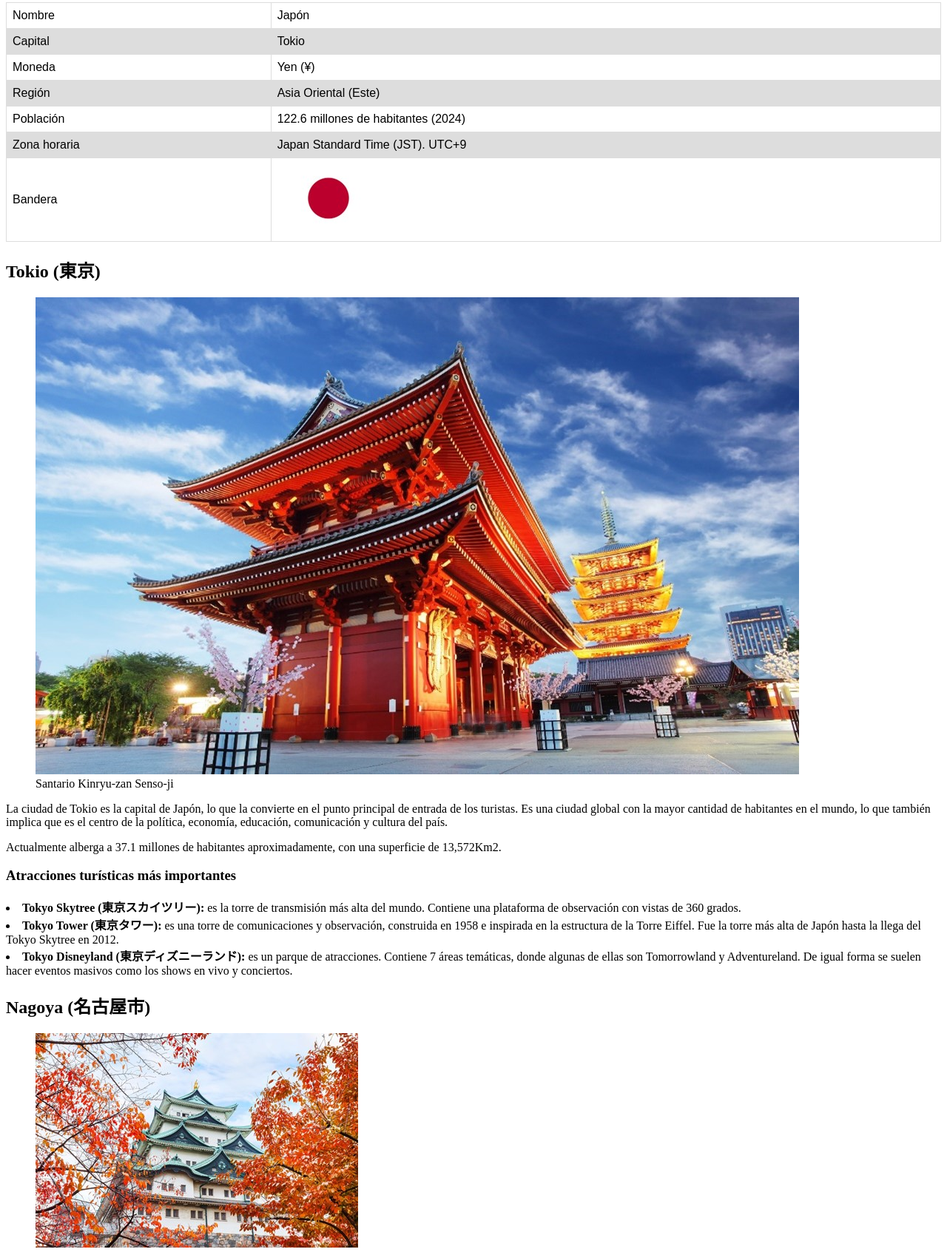
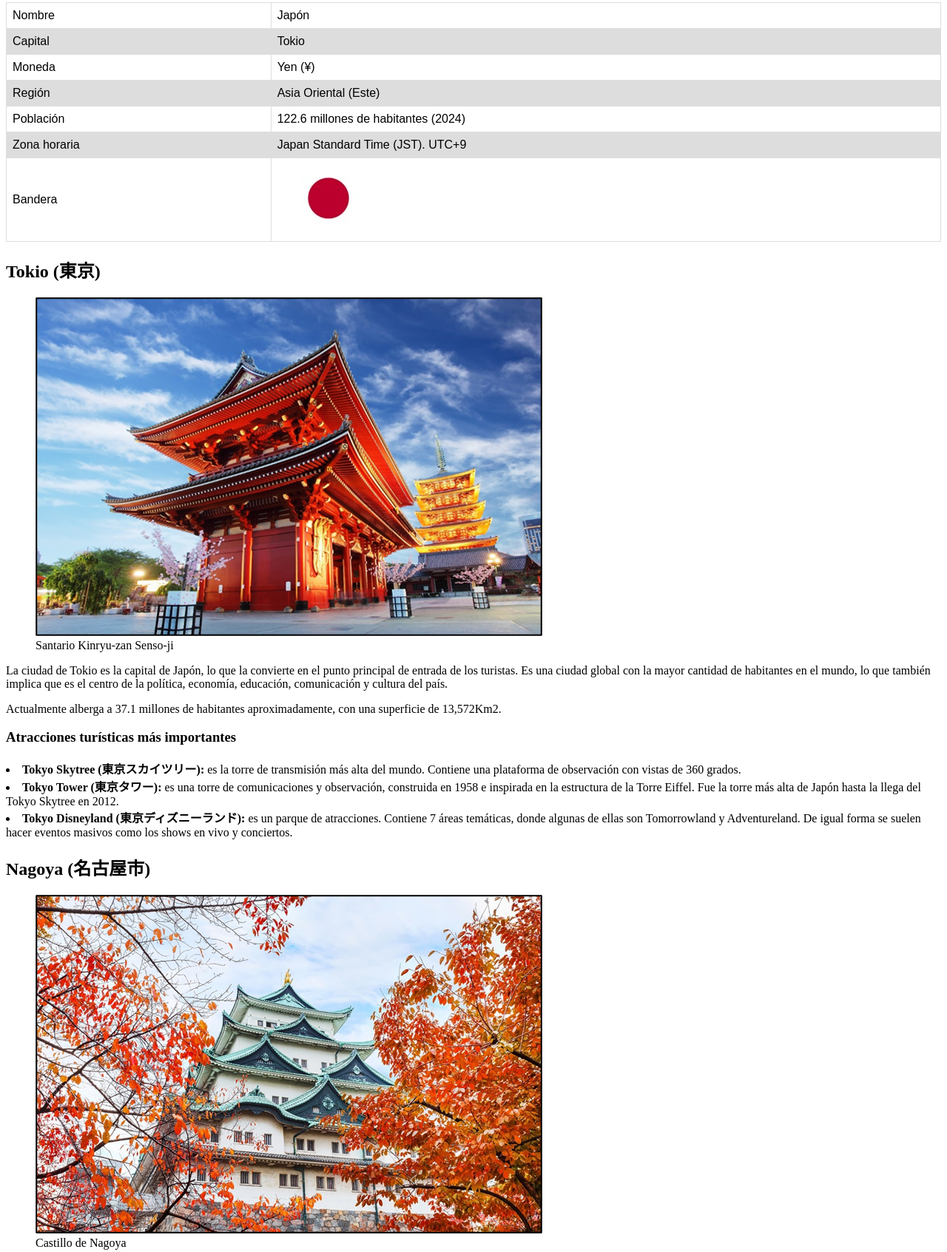
Before and after one commit to Ashuri315/Algunos-datos-sobre-Jap-n, a plain HTML site: page index.html in a window 1280 px wide. Shown: the part 250-1943 px from the top of the page at 74% size. Drawn offline with Linux system fonts and the light colour scheme.

Commit message:
Imagenes

```diff
--- a/index.html
+++ b/index.html
@@ -77,7 +77,7 @@
             <article>
                 <h2>Tokio (東京)</h2>
                 <figure>
-                    <img src="img/Tokio.jpg" alt = "Santario Kinryu-zan Senso-ji"></img>
+                    <img src="img/Tokio.png" alt = "Santario Kinryu-zan Senso-ji"></img>
                     <figcaption>Santario Kinryu-zan Senso-ji</figcaption>
                 </figure>
 
@@ -105,7 +105,7 @@
             <article>
                 <h2>Nagoya (名古屋市)</h2>
                 <figure>
-                    <img src="img/Nagoya.jpg" alt = "Castillo de Nagoya"></img>
+                    <img src="img/Nagoya.png" alt = "Castillo de Nagoya"></img>
                     <figcaption>Castillo de Nagoya</figcaption>
                 </figure>
 
```
Also changed, not shown: img/Nagoya.jpg (deleted), img/Nagoya.png (added), img/Osaka.png, img/Tokio.jpg (deleted), img/Tokio.png (added).
